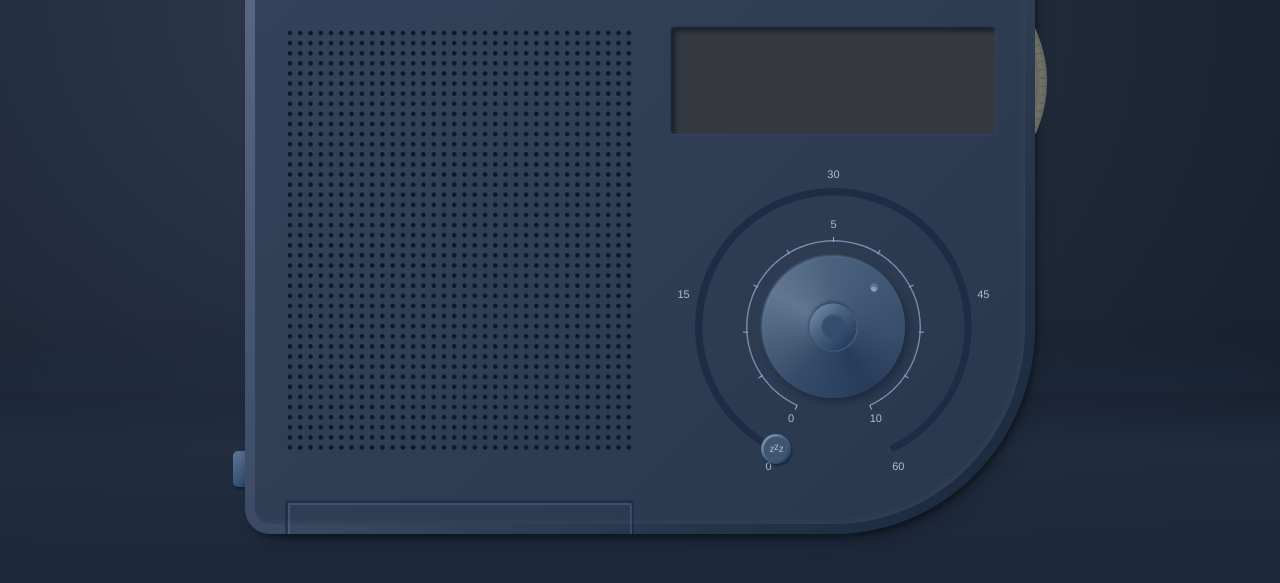
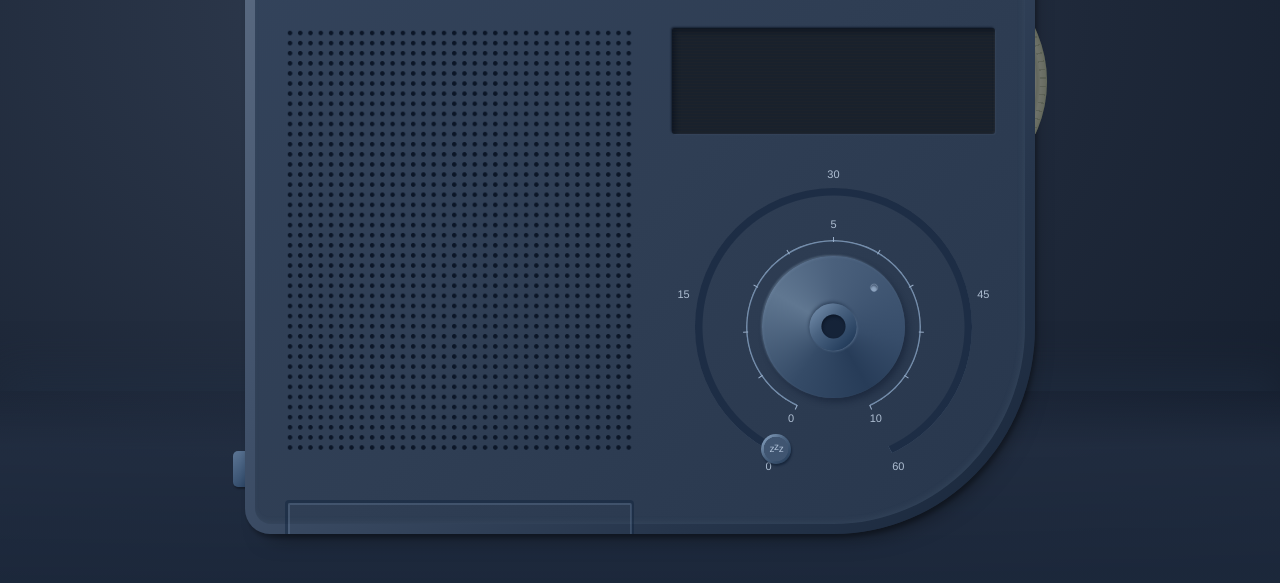
Before and after one commit to mxpf/cinema-radio, a website: page index.html in a window 1280 px wide. Shown: the part 153-736 px from the top of the page. Drawn offline with Linux system fonts and the light colour scheme.

Commit message:
Darken unlit night display and power lens

```diff
--- a/index.html
+++ b/index.html
@@ -220,10 +220,10 @@ html[data-time-theme="night"] .outer-arc{background:conic-gradient(from 205deg,#
 html[data-time-theme="night"] .sleep-marker{background:radial-gradient(circle farthest-side,#405571 0 calc(100% - 3px),transparent calc(100% - 2.5px)),linear-gradient(135deg,#7a94b2 15%,#4c6481 44%,#223955 100%);box-shadow:1px 2px 2px #08162b88}
 html[data-time-theme="night"] .zzz{color:#acbed5}
 html[data-time-theme="night"] #toggle{background:linear-gradient(135deg,#718ba9 8%,#4a6381 40%,#243d5c 85%,#506b8a 100%);box-shadow:-1px -2px 3px #0d1c3266,1px 1px 2px #91acca55}
-html[data-time-theme="night"] .power-light{background:#354d6c}
+html[data-time-theme="night"] .power-light{background:#152338;box-shadow:inset 1px 2px 3px #050d1b88}
 html[data-time-theme="night"] .power-light::after{filter:brightness(.8);box-shadow:0 0 7px #ffae4270,0 0 17px #ffae4220}
-html[data-time-theme="night"] .lcd{filter:brightness(.78);background:#424853;box-shadow:-1px -1px 2px #0c1729aa,1px 1px 1px #8095ae25,inset 3px 3px 5px #08132399,inset -1px -1px 2px #9eb5cf18}
-html[data-time-theme="night"] body.powered .lcd{background:#424853;box-shadow:-1px -1px 2px #0c1729aa,1px 1px 1px #8095ae25,inset 3px 3px 5px #08132399,inset -1px -1px 2px #9eb5cf18,0 0 14px #f7b84b0d}
+html[data-time-theme="night"] .lcd{filter:brightness(.78);background:#202a38;box-shadow:-1px -1px 2px #0c1729aa,1px 1px 1px #8095ae25,inset 3px 3px 5px #08132399,inset -1px -1px 2px #9eb5cf18}
+html[data-time-theme="night"] body.powered .lcd{background:#202a38;box-shadow:-1px -1px 2px #0c1729aa,1px 1px 1px #8095ae25,inset 3px 3px 5px #08132399,inset -1px -1px 2px #9eb5cf18,0 0 14px #f7b84b0d}
 html[data-time-theme="night"] .lcd::before{box-shadow:inset 3px 3px 5px #19202b88,inset -1px -1px 2px #ffe3b318}
 html[data-time-theme="night"] .scene>.power-nub{background:linear-gradient(135deg,#5d7695,#3d5675 62%,#283f5e);box-shadow:1px 2px 2px #0005}
 html[data-time-theme="night"] .side-dial{filter:brightness(.5)}
```
